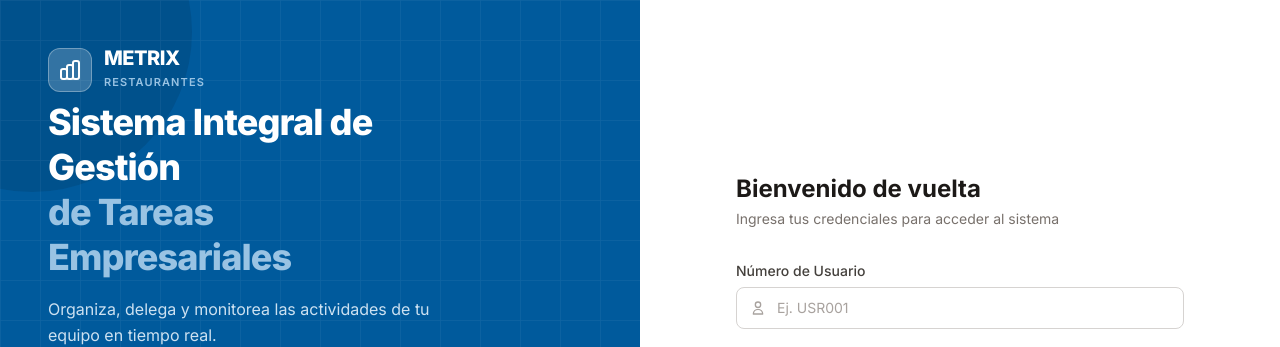
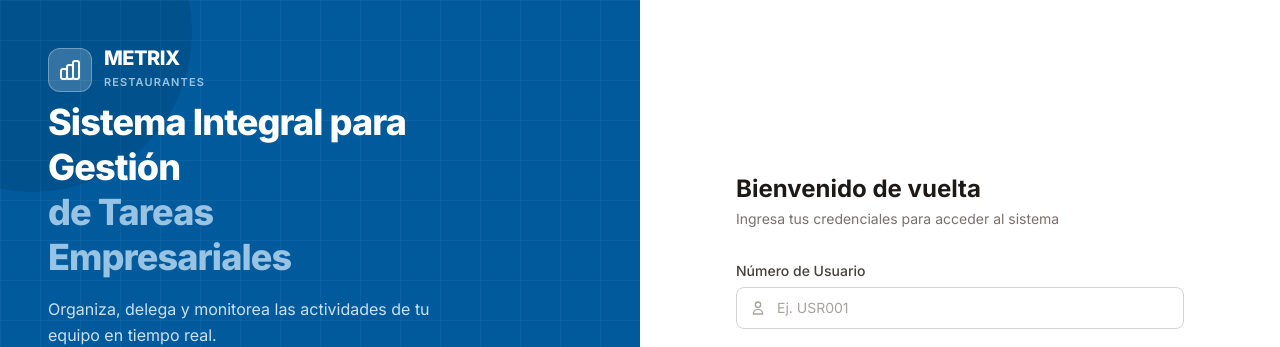
Before and after one commit to metrixjm-cmd/metrix-frontend, an Angular app: page /auth/login in a window 1280 px wide. Shown: the top 347 px of the page. Built offline with nearby package versions, Linux system fonts and the light colour scheme.

Commit message:
style: actualizar texto de login a Sistema Integral para Gestión

```diff
--- a/src/app/features/auth/login/login.html
+++ b/src/app/features/auth/login/login.html
@@ -35,7 +35,7 @@
     <!-- Headline central -->
     <div class="relative z-10 flex-1 flex flex-col justify-center max-w-sm">
       <h1 class="text-4xl font-extrabold text-white leading-tight mb-4 tracking-tight">
-        Sistema Integral de Gestión<br/>
+        Sistema Integral para Gestión<br/>
         <span class="text-brand-200">de Tareas Empresariales</span>
       </h1>
       <p class="text-brand-100 text-base leading-relaxed">
```
